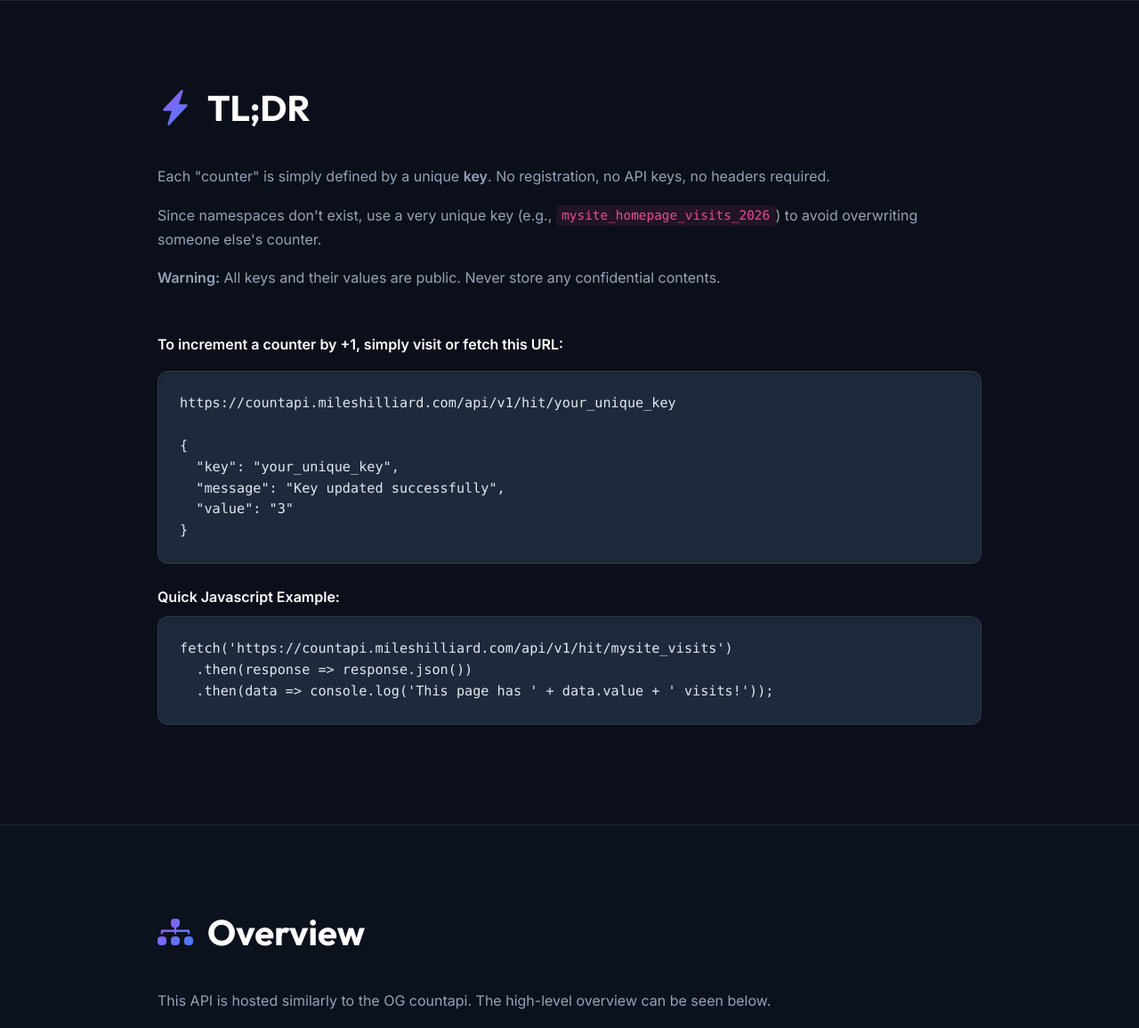
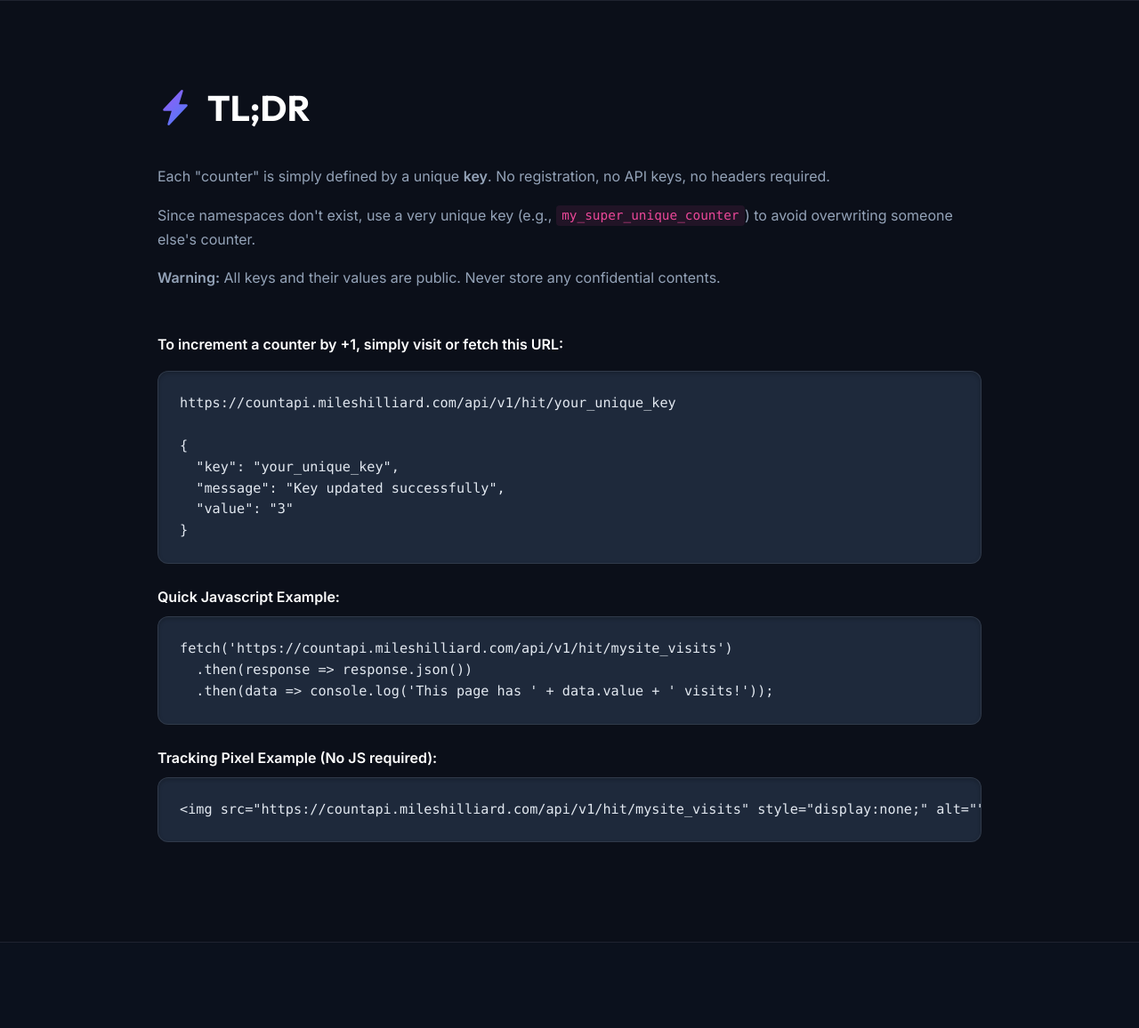
Before and after one commit to syntaxerror019/countapi, a Flask app: page / in a window 1280 px wide. Shown: the part 1574-2730 px from the top of the page at 89% size. Run offline with Flask 3, Linux system fonts and the light colour scheme; data that the repository does not hold is empty.

Commit message:
minor aesthetic updates

```diff
--- a/api/templates/index.html
+++ b/api/templates/index.html
@@ -679,7 +679,7 @@
                         <p class="mt-4">Each "counter" is simply defined by a unique <strong>key</strong>. No
                             registration, no API keys, no headers required.</p>
                         <p>Since namespaces don't exist, use a very unique key (e.g.,
-                            <code>mysite_homepage_visits_2026</code>) to avoid overwriting someone else's counter.
+                            <code>my_super_unique_counter</code>) to avoid overwriting someone else's counter.
                         </p>
                         <p><strong>Warning:</strong> All keys and their values are public. Never store any confidential
                             contents.</p>
@@ -696,6 +696,9 @@
                         <pre><code>fetch('https://countapi.mileshilliard.com/api/v1/hit/mysite_visits')
   .then(response => response.json())
   .then(data => console.log('This page has ' + data.value + ' visits!'));</code></pre>
+
+                        <p class="mt-4 mb-2 text-white fw-semibold">Tracking Pixel Example (No JS required):</p>
+                        <pre><code>&lt;img src="https://countapi.mileshilliard.com/api/v1/hit/mysite_visits" style="display:none;" alt="" /&gt;</code></pre>
                     </div>
                 </div>
             </div>
@@ -976,16 +979,18 @@
                     card.classList.remove('skeleton');
                 });
 
+                const formatCompact = (num) => {
+                    return Intl.NumberFormat('en-US', { notation: 'compact', maximumFractionDigits: 1 }).format(num) + '+';
+                };
+
                 if (data.total_requests || data.requests) {
                     const requests = data.total_requests || data.requests || 0;
-                    document.getElementById('totalRequests').textContent =
-                        requests.toLocaleString();
+                    document.getElementById('totalRequests').textContent = formatCompact(requests);
                 }
 
                 if (data.total_keys || data.keys) {
                     const keys = data.total_keys || data.keys || 0;
-                    document.getElementById('totalKeys').textContent =
-                        keys.toLocaleString();
+                    document.getElementById('totalKeys').textContent = formatCompact(keys);
                 }
 
                 if (data.uptime) {
```
Also changed, not shown: api/static/icon.png, api/static/icon_backup.png (added).
